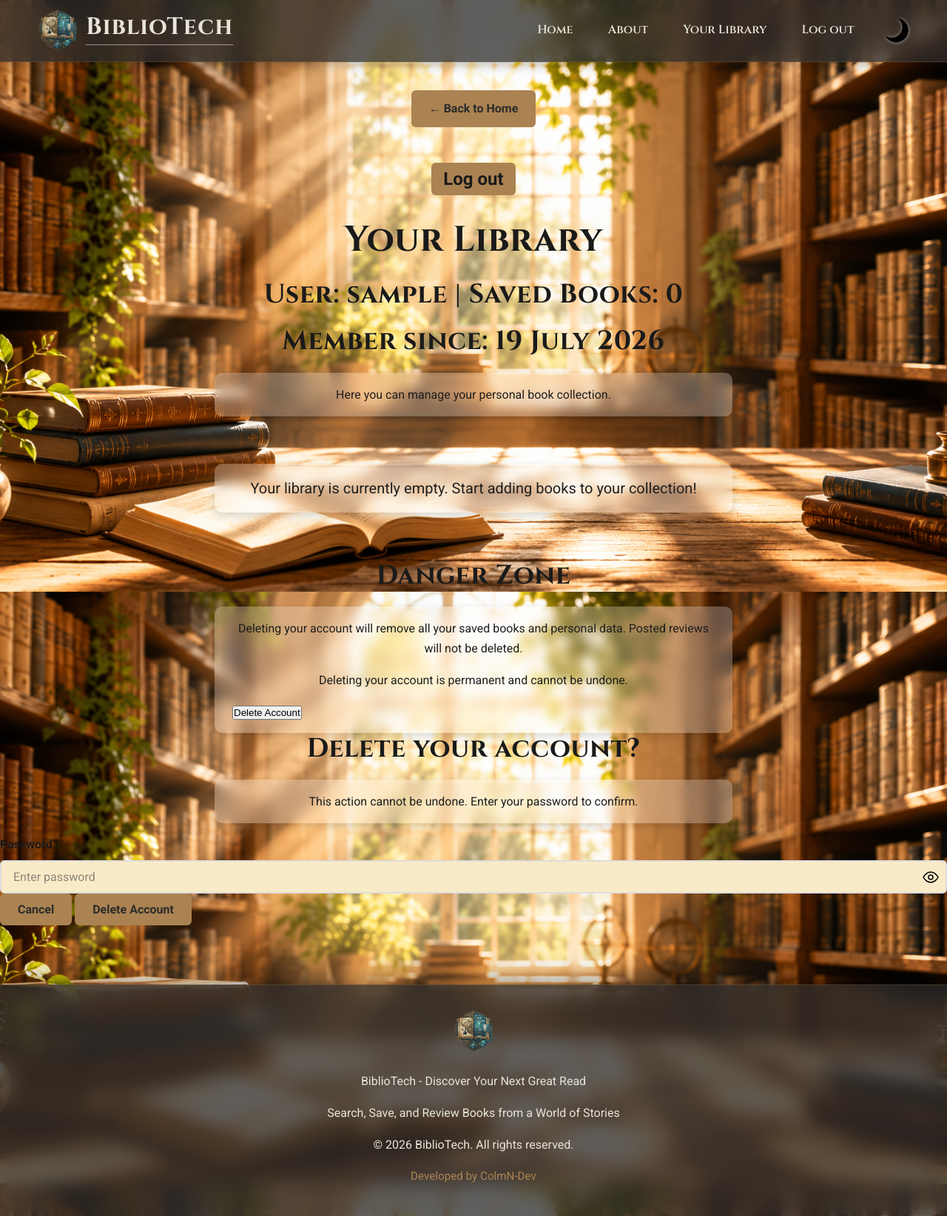
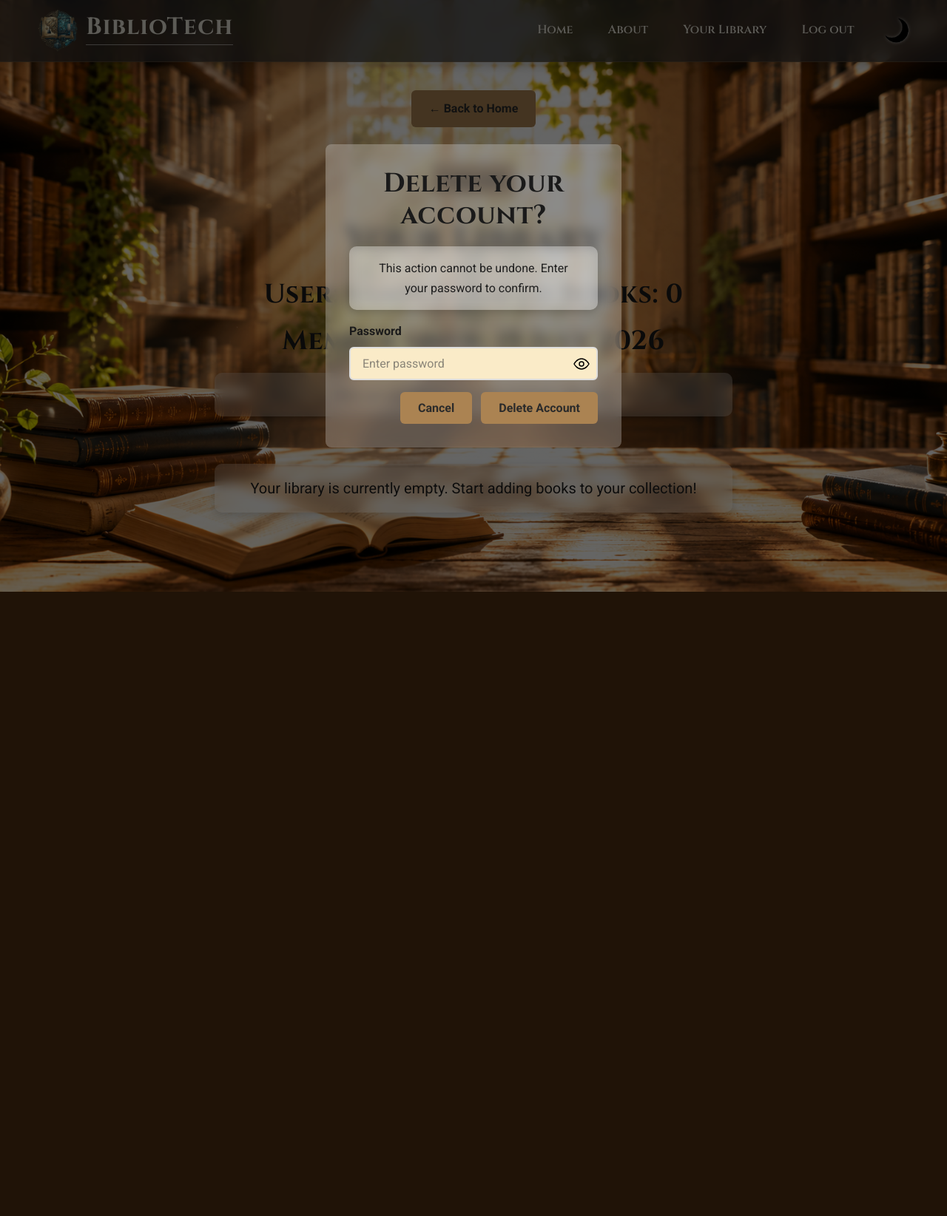
Before and after one commit to ColmN-Dev/BiblioTech, a Flask app: page /library in a window 1280 px wide, after a click on "Delete Account". Shown: the whole page at 74% size. After the commit the page ends 800 px from the top, so only its background shows below. Run offline with Flask 3, Linux system fonts and the light colour scheme; the visitor is signed in with stand-in values (Sample User, id 1).

Commit message:
Style account deletion modal and danger zone section

```diff
--- a/app/static/css/style.css
+++ b/app/static/css/style.css
@@ -10,6 +10,7 @@
   --charcoal: #2b2b2b;
   --ivory: #faebc8;
   --gold: #ab8352;
+  --maroon: #800000;
   --light-blue: #dbe7e8;
   --dark-blue: #7fa5a8;
   --text-dark: #1a1a1a;
@@ -1285,6 +1286,67 @@ button[type="submit"]:hover,
   transform: translateY(-3px);
 }
 
+#delete-account {
+  display: block;
+  margin: 1rem auto 0;
+  background-color: #800000;
+  color: var(--ivory);
+  padding: 0.5rem 1rem;
+  border-radius: 6px;
+  font-family: var(--body-font);
+  font-size: 1.5em;
+  font-weight: 600;
+  cursor: pointer;
+  transition: background-color 0.2s ease, transform 0.2s ease;
+}
+
+#delete-account:hover {
+  background-color: #5c0000;
+  color: var(--ivory);
+  box-shadow: 0 4px 12px rgba(0, 0, 0, 0.25);
+  transform: translateY(-3px);
+}
+
+.modal-overlay {
+  position: fixed;
+  top: 0;
+  left: 0;
+  width: 100%;
+  height: 100%;
+  background-color: rgba(0, 0, 0, 0.6);
+  display: flex;
+  align-items: center;
+  justify-content: center;
+  z-index: 1000;
+}
+
+.modal-overlay[hidden] {
+  display: none;
+}
+
+.modal {
+  background: rgba(255, 255, 255, 0.25);
+  backdrop-filter: blur(8px);
+  -webkit-backdrop-filter: blur(8px);
+  color: var(--text-dark);
+  padding: 2rem;
+  border-radius: 8px;
+  max-width: 400px;
+  width: 90%;
+}
+
+.modal-actions {
+  display: flex;
+  justify-content: flex-end;
+  gap: 0.75rem;
+  margin-top: 1rem;
+}
+
+.danger-zone {
+  text-align: center;
+  margin-top: 3rem;
+}
+
 /* Shake animation for form errors */
 @keyframes shake {
   0%, 100% { transform: translateX(0); }
```
